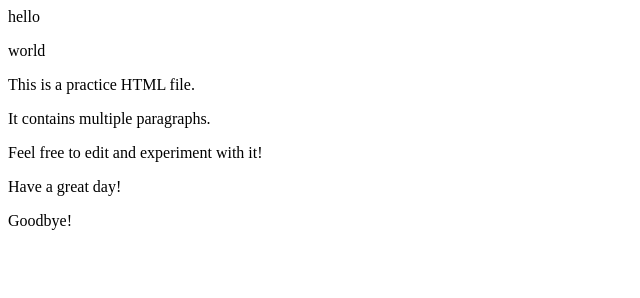
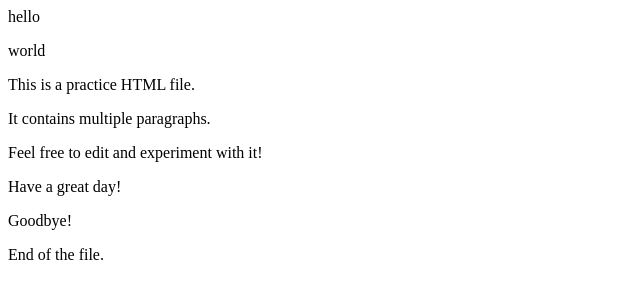
Before and after one commit to Ivansh04/practice, a plain HTML site: page index.html in a window 1280 px wide. Shown: the whole page, without its empty margins (0-640 px from the left). Drawn offline with Linux system fonts and the light colour scheme.

Commit message:
commit 7

```diff
--- a/index.html
+++ b/index.html
@@ -5,3 +5,4 @@
 <p>Feel free to edit and experiment with it!</p>
 <p>Have a great day!</p>
 <p>Goodbye!</p>
+<p>End of the file.</p>
```
